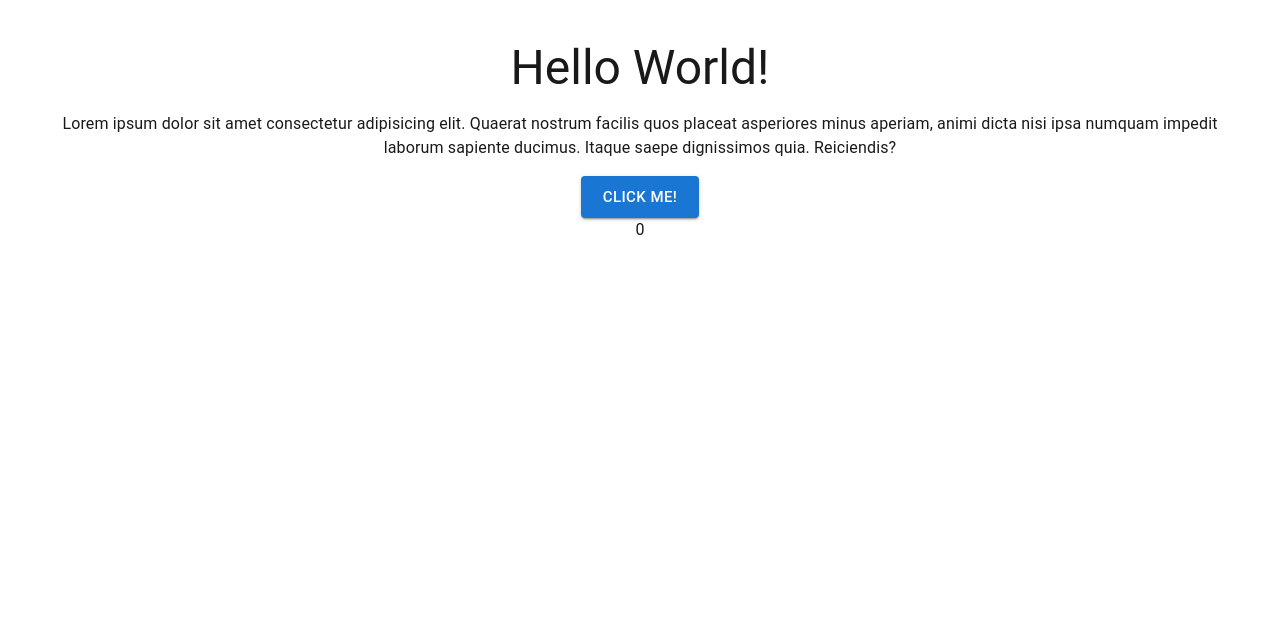
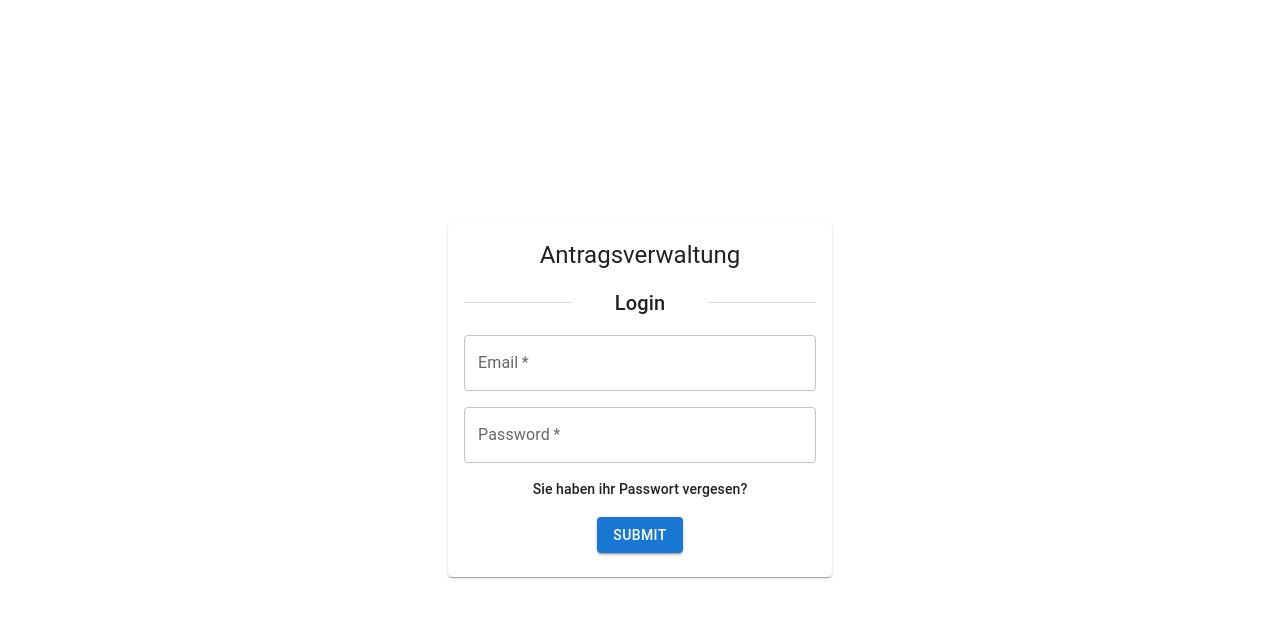
Before and after one commit to j-toscani/mui-graphql-test, a React (Vite) app: page / in a window 1280 px wide. Shown: the top 618 px of the page. Built offline with nearby package versions, Linux system fonts and the light colour scheme.

Commit message:
feat: create and implement login page

```diff
--- a/package.json
+++ b/package.json
@@ -25,6 +25,7 @@
     "eslint": "^8.38.0",
     "eslint-plugin-react-hooks": "^4.6.0",
     "eslint-plugin-react-refresh": "^0.3.4",
+    "prettier": "^2.8.8",
     "typescript": "^5.0.2",
     "vite": "^4.3.2"
   }
--- a/src/App.css
+++ b/src/App.css
@@ -1,6 +1,7 @@
 #root {
   max-width: 1280px;
   margin: 0 auto;
-  padding: 2rem;
   text-align: center;
+
+  height:100vh;
 }
--- a/src/App.tsx
+++ b/src/App.tsx
@@ -1,25 +1,9 @@
-import { Button, Typography } from '@mui/material'
-import './App.css'
-import {useState } from "react"
+import { Box } from "@mui/material";
+import "./App.css";
+import { Login } from "./pages/login";
 
 function App() {
-  const [count, setCount] = useState(0)
-
-  return (
-    <>
-      <Typography variant="h3" component="h1">
-        Hello World!
-      </Typography>
-      <Typography sx={{ margin: "1rem 0"}} component="p">Lorem ipsum dolor sit amet consectetur adipisicing elit. Quaerat nostrum facilis quos placeat asperiores minus aperiam, animi dicta nisi ipsa numquam impedit laborum sapiente ducimus. Itaque saepe dignissimos quia. Reiciendis?</Typography>
-      <Button variant="contained" size="large" onClick={() => setCount(count +1)}>
-        Click me!
-      </Button>
-
-      <Typography>
-        {count}
-      </Typography>
-    </>
-  )
+  return <Box sx={{display:"flex", justifyContent: "center", alignItems:"center", height:"100%"}}> <Login /> </Box>;
 }
 
-export default App
+export default App;
--- a/src/index.css
+++ b/src/index.css
@@ -8,3 +8,7 @@
   -moz-osx-font-smoothing: grayscale;
   -webkit-text-size-adjust: 100%;
 }
+
+body {
+  margin: 0;
+}
--- /dev/null
+++ b/src/pages/login.tsx
@@ -0,0 +1,98 @@
+import { useState, FC, ChangeEvent, FormEvent } from "react";
+import {
+  Button,
+  Card,
+  Box,
+  CardContent,
+  Divider,
+  Stack,
+  TextField,
+  Typography,
+} from "@mui/material";
+
+export const Login: FC = () => {
+  const [emailErrorText, setEmailErrorText] = useState("");
+  const [formData, setFormData] = useState<{ email: string; password: string }>(
+    { email: "", password: "" }
+  );
+
+  const hasEmailError = emailErrorText.length > 0;
+
+  function setPassword(e: ChangeEvent<HTMLInputElement>) {
+    setFormData({ ...formData, password: e.currentTarget.value });
+  }
+
+  function setEmail(e: ChangeEvent<HTMLInputElement>) {
+    if (!e.currentTarget.value.includes("@")) {
+      setEmailErrorText('Email is missing "@" sign.');
+    } else {
+        setEmailErrorText('');
+    }
+    setFormData({ ...formData, email: e.currentTarget.value });
+  }
+
+  function logInput(e: FormEvent<HTMLFormElement>) {
+    e.preventDefault();
+    if (hasEmailError) return;
+    console.log(formData);
+  }
+
+  return (
+    <Card sx={{ width: "24rem", maxWidth: "100%", margin: "1rem" }}>
+      <CardContent>
+        <Stack spacing={2}>
+          <Typography component="h1" variant="h5">
+            Antragsverwaltung
+          </Typography>
+          <Divider role="presentation">
+            <Typography
+              sx={{ padding: "0 2rem" }}
+              component="span"
+              variant="h6"
+            >
+              Login
+            </Typography>
+          </Divider>
+          <Stack
+            id="login"
+            onSubmit={logInput}
+            component="form"
+            noValidate
+            autoComplete="off"
+            spacing={2}
+          >
+            <TextField
+              label="Email"
+              variant="outlined"
+              required
+              error={hasEmailError}
+              helperText={emailErrorText}
+              value={formData.email}
+              onChange={setEmail}
+            />
+            <TextField
+              label="Password"
+              variant="outlined"
+              required
+              value={formData.password}
+              onChange={setPassword}
+            />
+          </Stack>
+          <Typography variant="subtitle2">
+            Sie haben ihr Passwort vergesen?
+          </Typography>
+          <Box>
+            <Button
+              disabled={hasEmailError}
+              variant="contained"
+              type="submit"
+              form="login"
+            >
+              Submit
+            </Button>
+          </Box>
+        </Stack>
+      </CardContent>
+    </Card>
+  );
+};
```
Also changed, not shown: 1 other file (tests, documents, lock files or other folders).
